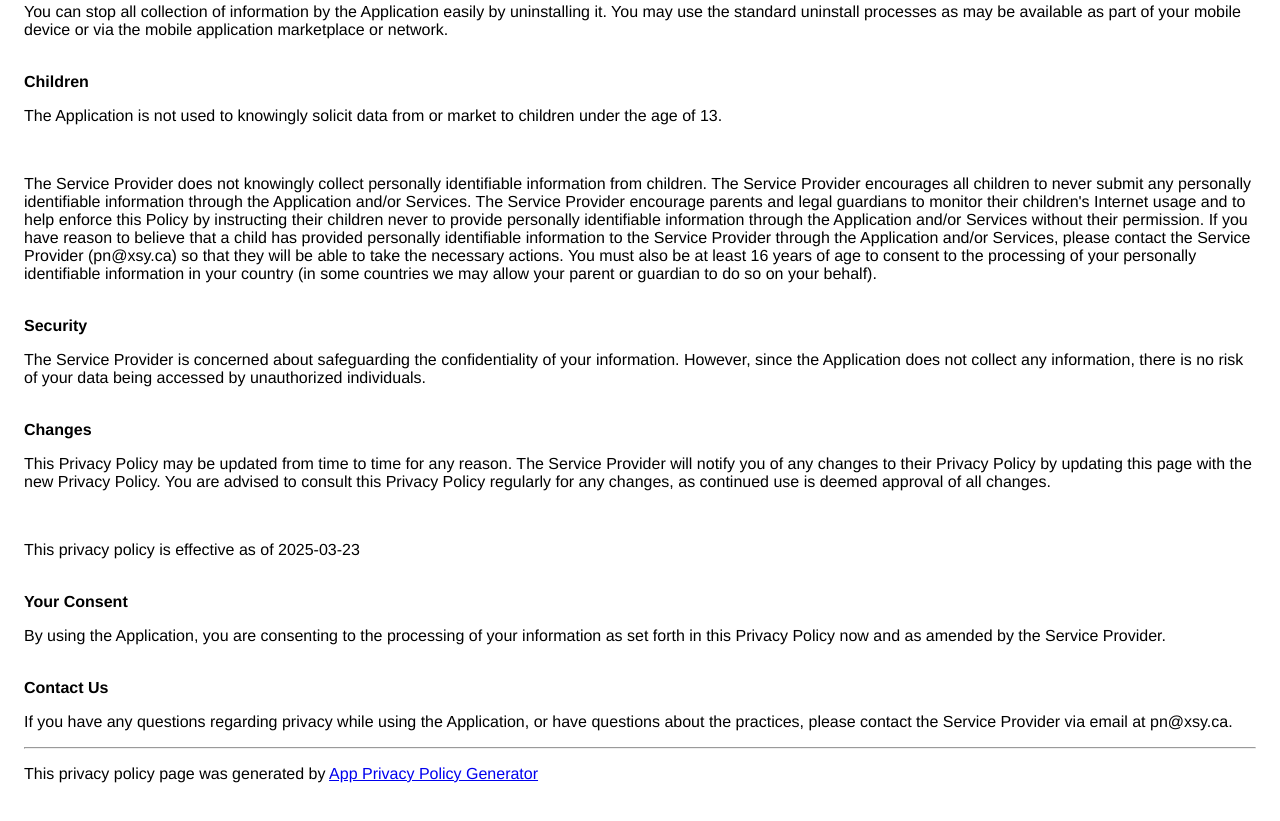
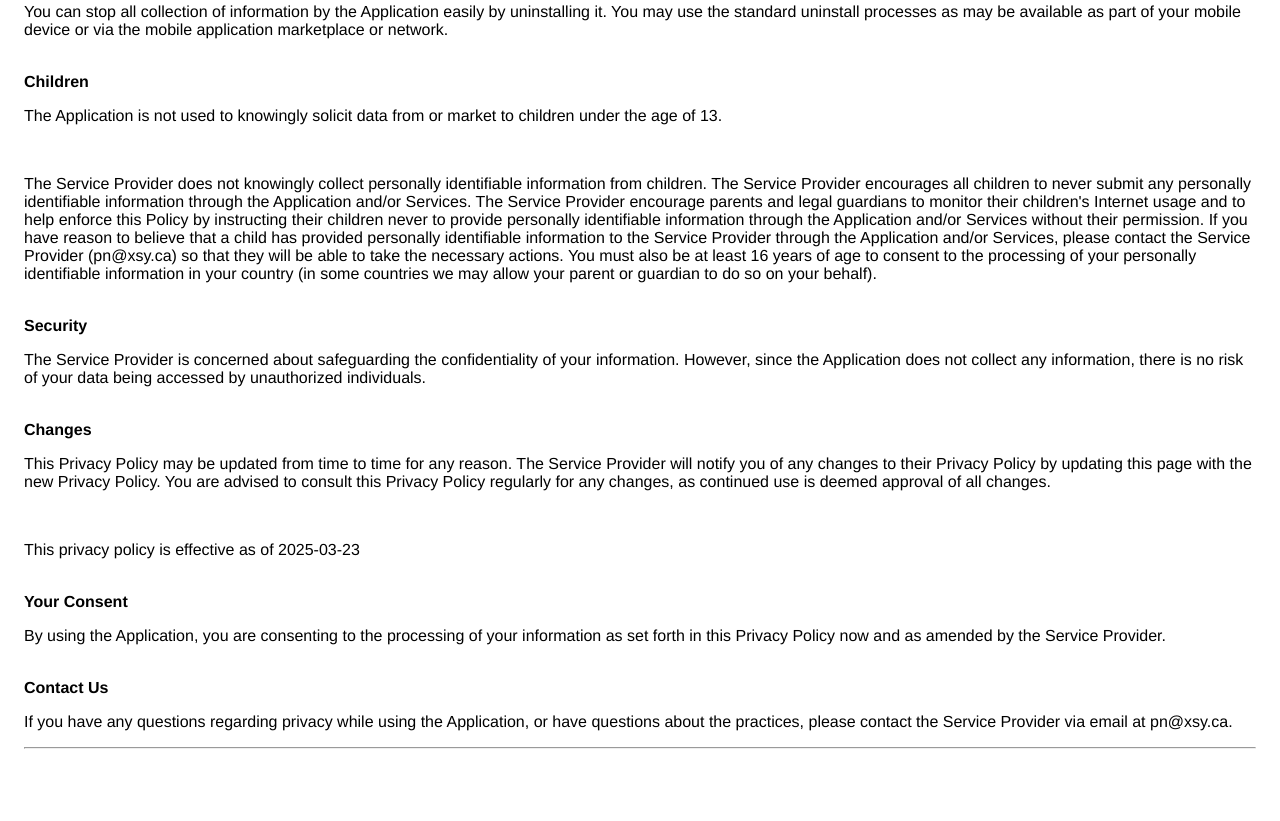
Before and after one commit to SRC214/privacy.xsy.ca, a plain HTML site: page index.html in a window 1280 px wide. Shown: the part 417-1238 px from the top of the page. After the commit the page ends 1206 px from the top, so only its background shows below. Drawn offline with Linux system fonts and the light colour scheme.

Commit message:
Update index.html

```diff
--- a/index.html
+++ b/index.html
@@ -18,6 +18,6 @@
 please contact the Service Provider (pn@xsy.ca) so that they will be able to take the necessary actions.
 You must also be at least 16 years of age to consent to the processing
 of your personally identifiable information in your country (in some countries we may allow your parent
-or guardian to do so on your behalf).</p><br><strong>Security</strong><p>The Service Provider is concerned about safeguarding the confidentiality of your information. However, since the Application does not collect any information, there is no risk of your data being accessed by unauthorized individuals.</p><br><strong>Changes</strong><p>This Privacy Policy may be updated from time to time for any reason. The Service Provider will notify you of any changes to their Privacy Policy by updating this page with the new Privacy Policy. You are advised to consult this Privacy Policy regularly for any changes, as continued use is deemed approval of all changes.</p><br><p>This privacy policy is effective as of 2025-03-23</p><br><strong>Your Consent</strong><p>By using the Application, you are consenting to the processing of your information as set forth in this Privacy Policy now and as amended by the Service Provider.</p><br><strong>Contact Us</strong><p>If you have any questions regarding privacy while using the Application, or have questions about the practices, please contact the Service Provider via email at pn@xsy.ca.</p><hr><p>This privacy policy page was generated by <a href="https://app-privacy-policy-generator.nisrulz.com/" target="_blank" rel="noopener noreferrer">App Privacy Policy Generator</a></p>
+or guardian to do so on your behalf).</p><br><strong>Security</strong><p>The Service Provider is concerned about safeguarding the confidentiality of your information. However, since the Application does not collect any information, there is no risk of your data being accessed by unauthorized individuals.</p><br><strong>Changes</strong><p>This Privacy Policy may be updated from time to time for any reason. The Service Provider will notify you of any changes to their Privacy Policy by updating this page with the new Privacy Policy. You are advised to consult this Privacy Policy regularly for any changes, as continued use is deemed approval of all changes.</p><br><p>This privacy policy is effective as of 2025-03-23</p><br><strong>Your Consent</strong><p>By using the Application, you are consenting to the processing of your information as set forth in this Privacy Policy now and as amended by the Service Provider.</p><br><strong>Contact Us</strong><p>If you have any questions regarding privacy while using the Application, or have questions about the practices, please contact the Service Provider via email at pn@xsy.ca.</p><hr><p>
     </body>
     </html>
```
